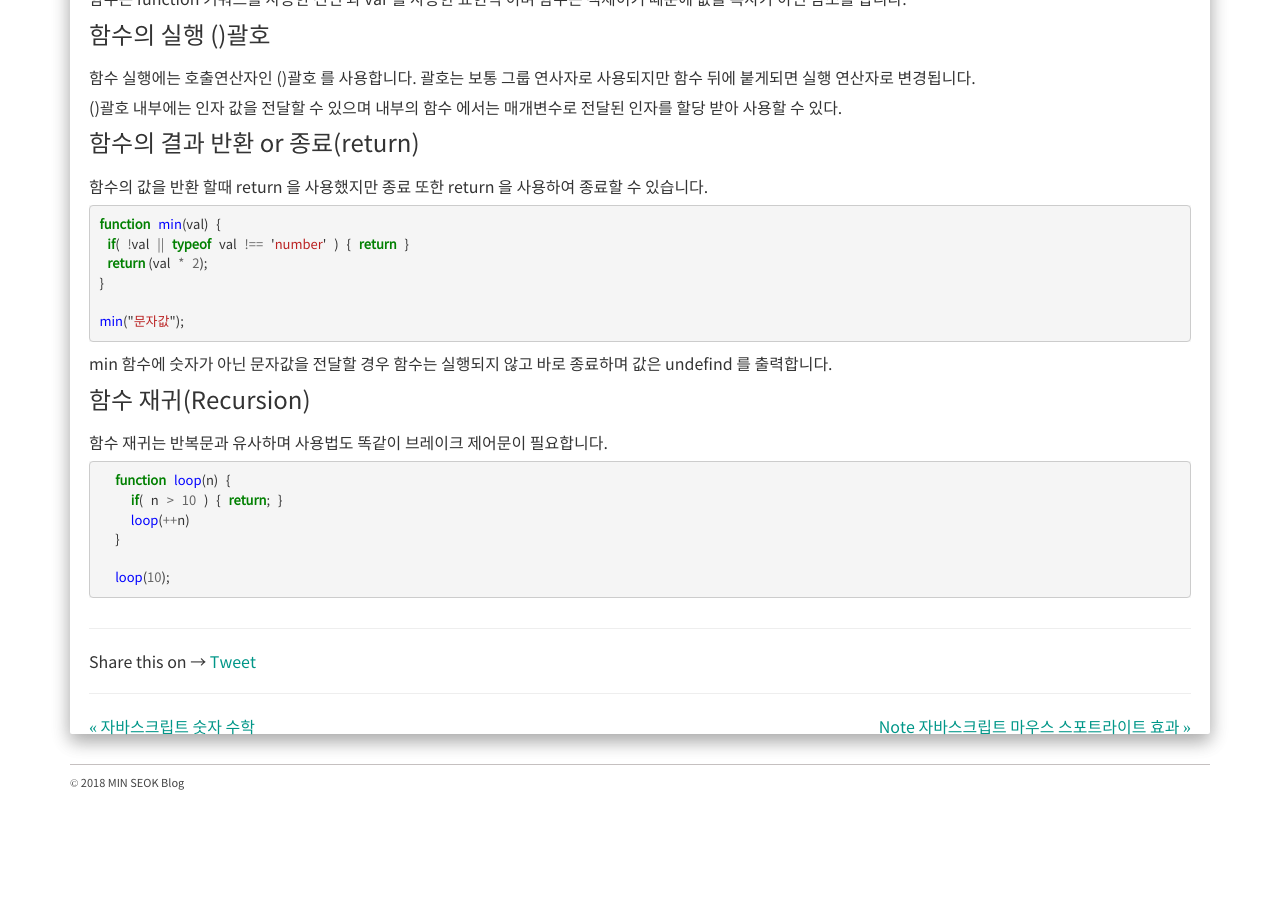
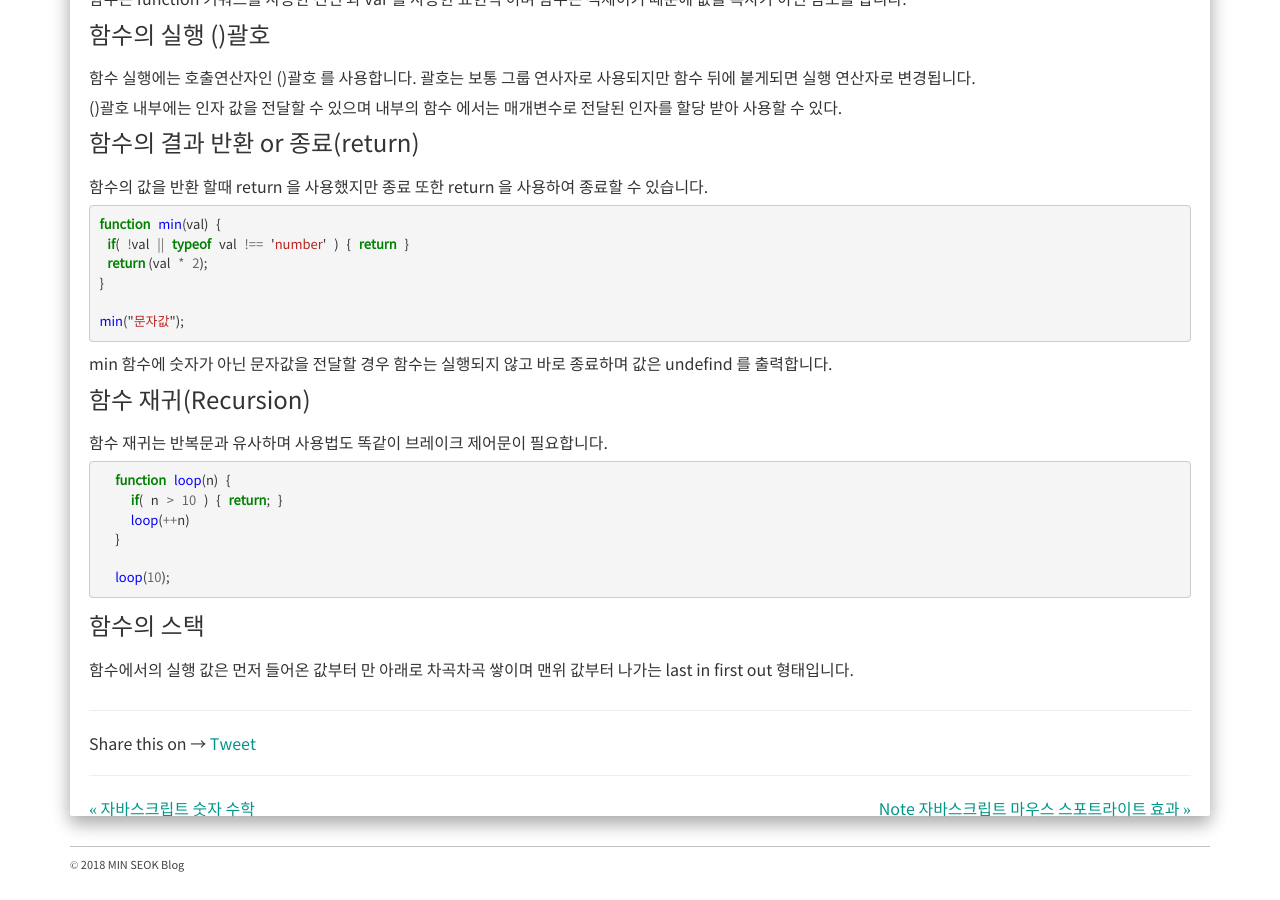
Before and after one commit to alalstjr/promote.github.io, a Jekyll site: the page built from _posts/2018-11-19-자바스크립트 함수.md, in a window 1280 px wide and 900 px high, scrolled down 1433 px. Built offline with Jekyll 4.4.1, drawn with Linux system fonts in a browser that asks for light colours; nearby versions of some CDN libraries; our own code applies the rules of GitHub Pages for plain Markdown files; comment, search, counter and statistics services are not loaded; before the commit the page ends 2251 px from its top, so only the background shows below that.

Commit message:
Update 2018-11-19-자바스크립트 함수.md

```diff
--- a/_posts/2018-11-19-자바스크립트 함수.md
+++ b/_posts/2018-11-19-자바스크립트 함수.md
@@ -87,4 +87,8 @@ min("문자값");
 
   loop(10);
 {% endhighlight %}
+
+<div class="small-title">함수의 스택</div>
+ <p>함수에서의 실행 값은 먼저 들어온 값부터 만 아래로 차곡차곡 쌓이며 맨위 값부터 나가는 last in first out 형태입니다.</p>
+ <p></p>
 </div>
```
